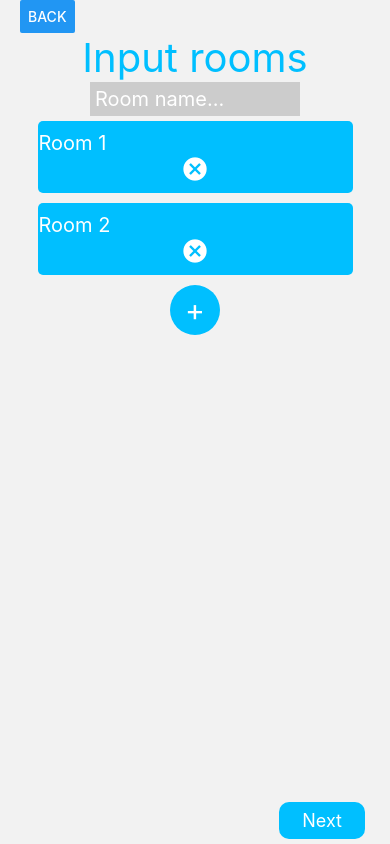
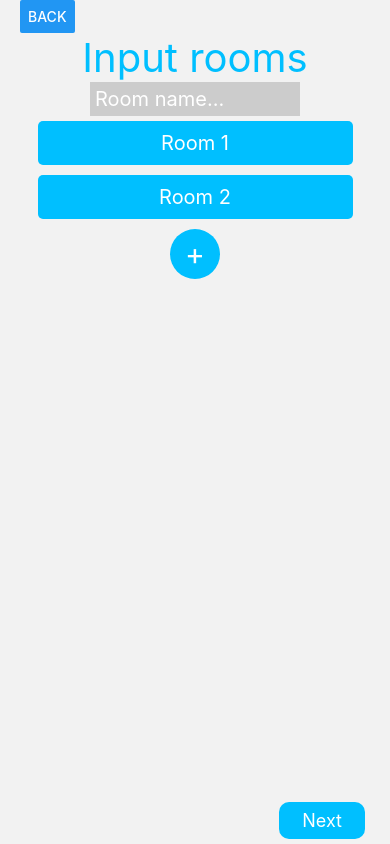
Before and after one commit to Adampatryk/roomy-app, a React Native app in the folder roomy/: screen / in a window 390 px wide. Both pictures are taken after a click on the button "START". Built offline with nearby package versions, Linux system fonts and the light colour scheme.

Commit message:
Delete icon and max lenght

```diff
--- a/roomy/app/components/DeleteIcon.js
+++ b/roomy/app/components/DeleteIcon.js
@@ -1,9 +1,15 @@
 import { MaterialIcons } from "@expo/vector-icons";
 import colors from "../config/colors";
 
-const DeleteIcon = ({ size = 28, color = colors.BLACK, onPress }) => {
+const DeleteIcon = ({ size = 28, color = colors.BLACK, onPress, style }) => {
   return (
-    <MaterialIcons onPress={onPress} name="cancel" size={size} color={color} />
+    <MaterialIcons
+      style={style}
+      onPress={onPress}
+      name="cancel"
+      size={size}
+      color={color}
+    />
   );
 };
 
--- a/roomy/app/components/lists/EditableListItem.js
+++ b/roomy/app/components/lists/EditableListItem.js
@@ -1,6 +1,13 @@
 import { useIsFocused, useNavigation } from "@react-navigation/native";
 import React, { useRef, useState } from "react";
-import { Button, Keyboard, StyleSheet, Text, TextInput } from "react-native";
+import {
+  Button,
+  Keyboard,
+  StyleSheet,
+  Text,
+  TextInput,
+  View,
+} from "react-native";
 import colors from "../../config/colors";
 import DeleteIcon from "../DeleteIcon";
 import AppTextInput from "../AppTextInput";
@@ -9,35 +16,66 @@ import ListItemContainer from "./ListItemContainer";
 import globalStyles from "./styles";
 
 const EditableListItem = ({ title, saveTitle, onDelete }) => {
+  const [editMode, setEditMode] = useState(false);
   const [value, setValue] = useState(title);
   const inputRef = useRef();
 
   const style = {
     ...globalStyles.title,
+    ...styles.input,
+  };
+
+  const stopEditting = () => {
+    saveTitle(value);
+    setEditMode(false);
   };
 
   return (
     <ListItemContainer
       onPress={() => {
+        setEditMode(true);
         inputRef.current.focus();
       }}
     >
+      <View style={styles.container}>
         <TextInput
           ref={inputRef}
           style={style}
           value={value}
           onChangeText={(value) => setValue(value)}
-        onSubmitEditing={() => saveTitle(value)}
+          onSubmitEditing={stopEditting}
+          onFocus={() => setEditMode(true)}
+          onBlur={() => stopEditting()}
+          maxLength={25}
         />
 
-      <DeleteIcon onPress={onDelete} color={colors.WHITE} />
+        {editMode && (
+          <DeleteIcon
+            onPress={onDelete}
+            color={colors.WHITE}
+            size={22}
+            style={styles.deleteIcon}
+          />
+        )}
+      </View>
     </ListItemContainer>
   );
 };
 
 const styles = StyleSheet.create({
   input: {
-    color: colors.SECONDARY,
+    width: "100%",
+    textAlign: "center",
+  },
+  container: {
+    flexDirection: "row",
+    width: "100%",
+  },
+  deleteIcon: {
+    padding: 0,
+    margin: 0,
+    position: "absolute",
+    right: 0,
   },
 });
 
```
Lines whose indentation alone changed are shown as unchanged.
